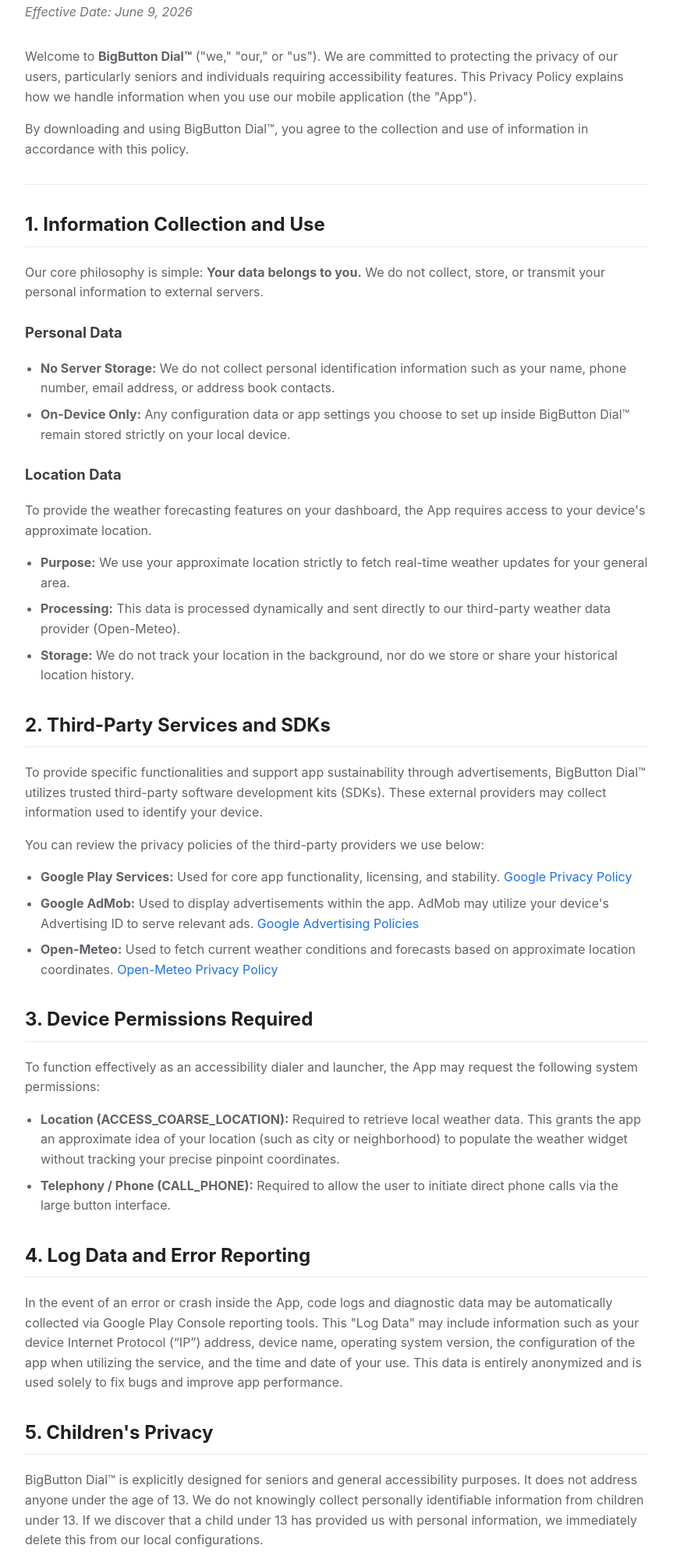
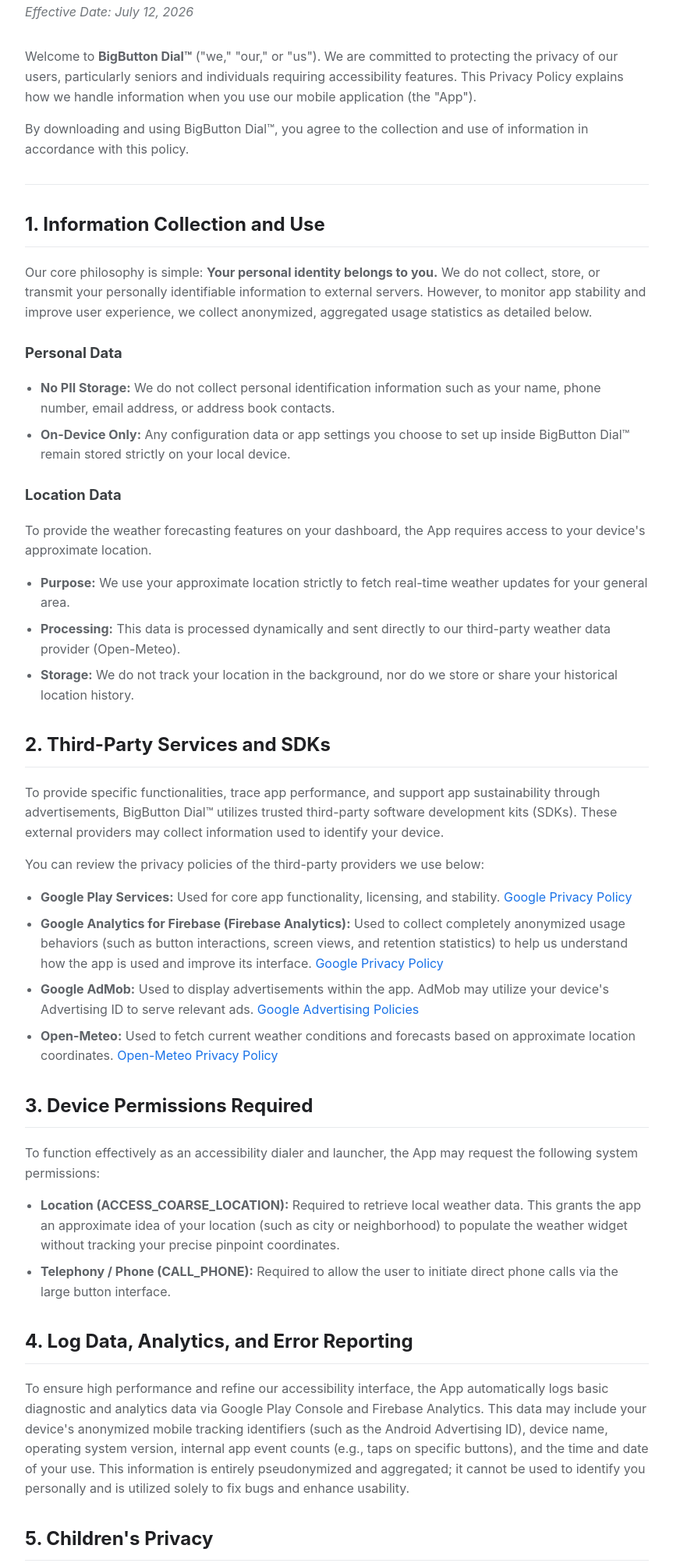
Before and after one commit to BigButtonDial/privacy-policy, a plain HTML site: page index.html in a window 1280 px wide. Shown: the part 173-2177 px from the top of the page at 78% size, without its empty margins (208-1071 px from the left). Drawn offline with Linux system fonts and the light colour scheme.

Commit message:
Update policy due to Firebase analytics

```diff
--- a/index.html
+++ b/index.html
@@ -79,7 +79,7 @@
 <div class="container">
     <header>
         <h1>Privacy Policy for BigButton Dial™</h1>
-        <p class="effective-date">Effective Date: June 9, 2026</p>
+        <p class="effective-date">Effective Date: July 12, 2026</p>
     </header>
 
     <main>
@@ -89,11 +89,11 @@
         <hr>
 
         <h2>1. Information Collection and Use</h2>
-        <p>Our core philosophy is simple: <strong>Your data belongs to you.</strong> We do not collect, store, or transmit your personal information to external servers.</p>
+        <p>Our core philosophy is simple: <strong>Your personal identity belongs to you.</strong> We do not collect, store, or transmit your personally identifiable information to external servers. However, to monitor app stability and improve user experience, we collect anonymized, aggregated usage statistics as detailed below.</p>
 
         <h3>Personal Data</h3>
         <ul>
-            <li><strong>No Server Storage:</strong> We do not collect personal identification information such as your name, phone number, email address, or address book contacts.</li>
+            <li><strong>No PII Storage:</strong> We do not collect personal identification information such as your name, phone number, email address, or address book contacts.</li>
             <li><strong>On-Device Only:</strong> Any configuration data or app settings you choose to set up inside BigButton Dial™ remain stored strictly on your local device.</li>
         </ul>
 
@@ -106,10 +106,11 @@
         </ul>
 
         <h2>2. Third-Party Services and SDKs</h2>
-        <p>To provide specific functionalities and support app sustainability through advertisements, BigButton Dial™ utilizes trusted third-party software development kits (SDKs). These external providers may collect information used to identify your device.</p>
+        <p>To provide specific functionalities, trace app performance, and support app sustainability through advertisements, BigButton Dial™ utilizes trusted third-party software development kits (SDKs). These external providers may collect information used to identify your device.</p>
         <p>You can review the privacy policies of the third-party providers we use below:</p>
         <ul>
             <li><strong>Google Play Services:</strong> Used for core app functionality, licensing, and stability. <a href="https://policies.google.com/privacy" target="_blank" rel="noopener">Google Privacy Policy</a></li>
+            <li><strong>Google Analytics for Firebase (Firebase Analytics):</strong> Used to collect completely anonymized usage behaviors (such as button interactions, screen views, and retention statistics) to help us understand how the app is used and improve its interface. <a href="https://policies.google.com/privacy" target="_blank" rel="noopener">Google Privacy Policy</a></li>
             <li><strong>Google AdMob:</strong> Used to display advertisements within the app. AdMob may utilize your device's Advertising ID to serve relevant ads. <a href="https://policies.google.com/technologies/ads" target="_blank" rel="noopener">Google Advertising Policies</a></li>
             <li><strong>Open-Meteo:</strong> Used to fetch current weather conditions and forecasts based on approximate location coordinates. <a href="https://open-meteo.com/en/privacy" target="_blank" rel="noopener">Open-Meteo Privacy Policy</a></li>
         </ul>
@@ -121,8 +122,8 @@
             <li><strong>Telephony / Phone (CALL_PHONE):</strong> Required to allow the user to initiate direct phone calls via the large button interface.</li>
         </ul>
 
-        <h2>4. Log Data and Error Reporting</h2>
-        <p>In the event of an error or crash inside the App, code logs and diagnostic data may be automatically collected via Google Play Console reporting tools. This "Log Data" may include information such as your device Internet Protocol (“IP”) address, device name, operating system version, the configuration of the app when utilizing the service, and the time and date of your use. This data is entirely anonymized and is used solely to fix bugs and improve app performance.</p>
+        <h2>4. Log Data, Analytics, and Error Reporting</h2>
+        <p>To ensure high performance and refine our accessibility interface, the App automatically logs basic diagnostic and analytics data via Google Play Console and Firebase Analytics. This data may include your device's anonymized mobile tracking identifiers (such as the Android Advertising ID), device name, operating system version, internal app event counts (e.g., taps on specific buttons), and the time and date of your use. This information is entirely pseudonymized and aggregated; it cannot be used to identify you personally and is utilized solely to fix bugs and enhance usability.</p>
 
         <h2>5. Children's Privacy</h2>
         <p>BigButton Dial™ is explicitly designed for seniors and general accessibility purposes. It does not address anyone under the age of 13. We do not knowingly collect personally identifiable information from children under 13. If we discover that a child under 13 has provided us with personal information, we immediately delete this from our local configurations.</p>
@@ -130,9 +131,9 @@
         <h2>6. Changes to This Privacy Policy</h2>
         <p>We may update our Privacy Policy from time to time to reflect changes in our practices or for legal compliance. We advise you to review this page periodically for any changes. We will notify you of any changes by posting the new Privacy Policy on this page and updating the effective date at the top.</p>
 
-        <h2>7. Data Control & Deletion</h3>
+        <h2>7. Data Control & Deletion</h2>
         <p>Because BigButton Dial™ does not use user accounts or store personal data on external servers, there is no user data for us to delete.</p>
-        <p>For data automatically handled by third-party services (like Google AdMob), users can control or delete their advertising data directly through their Android device settings by navigating to <strong>Settings &gt; Privacy &gt; Ads &gt; Delete advertising ID</strong>.</p>
+        <p>For data automatically handled by third-party services (like Google AdMob or Firebase Analytics), users can control or delete their advertising data directly through their Android device settings by navigating to <strong>Settings &gt; Privacy &gt; Ads &gt; Delete advertising ID</strong>.</p>
 
         <h2>8. Contact Us</h2>
         <p>If you have any questions, suggestions, or feedback regarding this Privacy Policy, please contact us at:</p>
```
